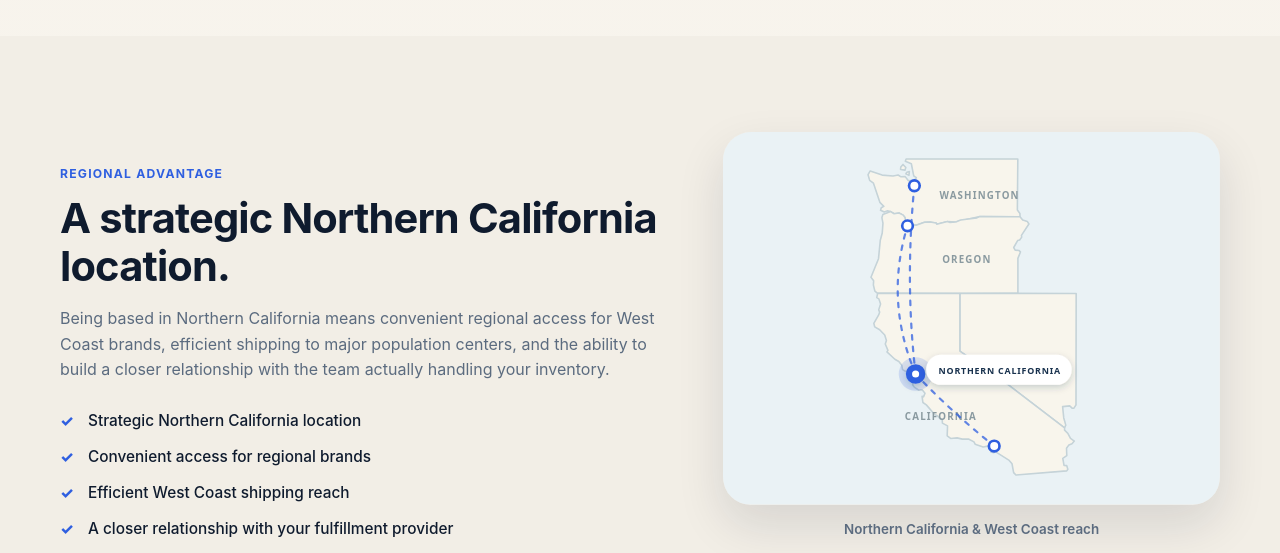
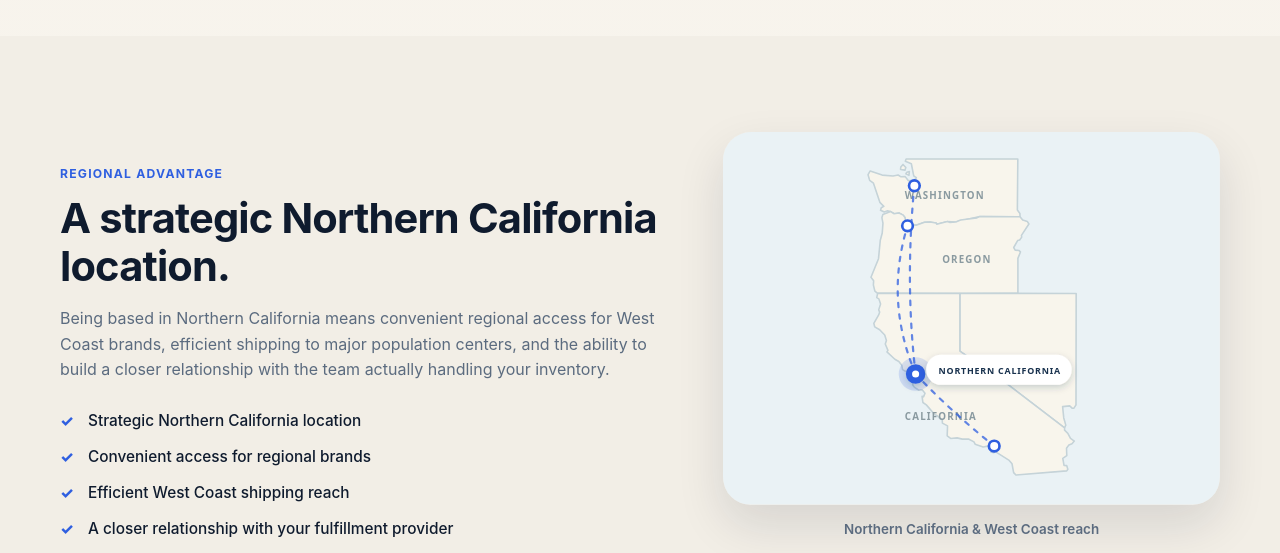
Before and after one commit to asingh468/3PL, a Next.js app: page / in a window 1280 px wide. Shown: the part 3880-4433 px from the top of the page. Built offline with nearby package versions, Linux system fonts and the light colour scheme.

Commit message:
update the map

```diff
--- a/components/RegionalAdvantage.tsx
+++ b/components/RegionalAdvantage.tsx
@@ -32,7 +32,7 @@ export function RegionalAdvantage() {
               <path d="M195.9 181.8 267 182.1 267 246.9 322 285.4 385 333.4 385 336.1 388.7 339.7 391.7 345.4 396 348.4 393.4 351.3 389.9 352.7 387.2 356.5 387.5 364.8 383 367.9 384.4 375.9 387.5 376.1 388.7 380.1 387.5 382 330.2 386.7 327.6 383.9 325.8 374 322.6 370.2 307 360.2 305.3 361.5 301.9 360.6 302.4 358.5 298.5 354.1 293.3 355.1 284.2 351.9 282.9 349.3 276.7 346.1 269.7 346.2 263.9 344.8 256.6 345.4 252.7 342.5 253.1 331.3 247.3 328.1 247.1 323.7 244.9 323.4 241.3 319.6 238.8 318.8 229.2 307.6 225.3 304.9 224.4 298 226.1 298.5 227.7 294.4 224.5 290.6 220.7 291.1 215.6 287.6 213.8 284.9 214.2 282.3 211.7 278.9 211.7 273.2 215.7 273.2 214.1 265.2 212.3 266.1 211.9 270 207.6 270.8 202.4 267.9 201.5 262.8 198.2 258.7 193.7 256.2 184.8 247.8 185.9 246.2 182.9 238.9 184.2 234.9 182.3 228.9 176.6 222.9 171 219.6 170 215.7 175.5 206.2 176.6 203 175.5 200.5 177.6 194 175.7 188.1 173.3 186.7 174.3 181.9Z" />
             </g>
 
-            <text x="244" y="76" className="mapStateLabel">WASHINGTON</text>
+            <text x="250" y="76" textAnchor="middle" className="mapStateLabel">WASHINGTON</text>
             <text x="247" y="148" className="mapStateLabel">OREGON</text>
             <text x="299" y="260" className="mapStateLabel">NEVADA</text>
             <text x="205" y="325" className="mapStateLabel">CALIFORNIA</text>
```
